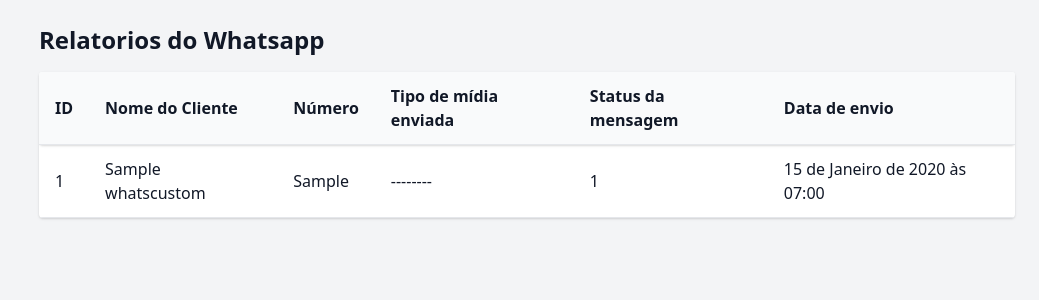
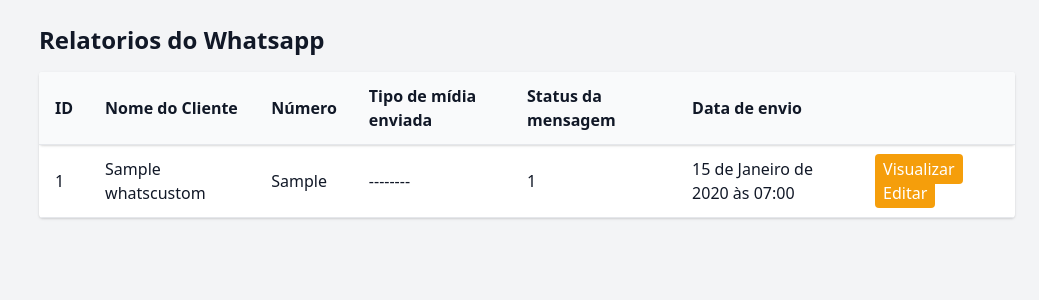
Before and after one commit to Kauansstz/Gestor_Pix, a Django app: template whatsapp/templates/whatsapp/relatorio_whats.html in a window 1280 px wide. Shown: the top 300 px of the page, without its empty margins (241-1280 px from the left). Run offline with Django 5.2, Linux system fonts and the light colour scheme; the template is opened without the code that fills it: values that come from a table or form of the project are taken from there, others are empty; tables that the repository leaves empty hold one stand-in row (values such as "Sample post"); some libraries are stand-ins or nearby versions.

Commit message:
Inserido os botões de visualizar e editar no relatório do whatsapp

```diff
--- a/whatsapp/templates/whatsapp/relatorio_whats.html
+++ b/whatsapp/templates/whatsapp/relatorio_whats.html
@@ -10,6 +10,7 @@
         <th>Tipo de mídia enviada</th>
         <th>Status da mensagem</th>
         <th>Data de envio</th>
+        <th></th>
     </tr>
     {% for r in relatorios %}
         <tr class="text-center">
@@ -19,6 +20,10 @@
             <td>{{r.tipo_midia}}</td>
             <td>{{r.mensagem_id}}</td>
             <td>{{r.data_envio}}</td>
+            <td>
+                <a href="{% url 'relatorios:detail' r.id %}" class="bg-yellow-500 text-white px-2 py-1 rounded">Visualizar</a>
+                <a href="{% url 'relatorios:editar_relatorio' r.id %}" class="bg-yellow-500 text-white px-2 py-1  rounded">Editar</a>
+            </td>
         </tr>
     {% endfor %}
 </table>
```
